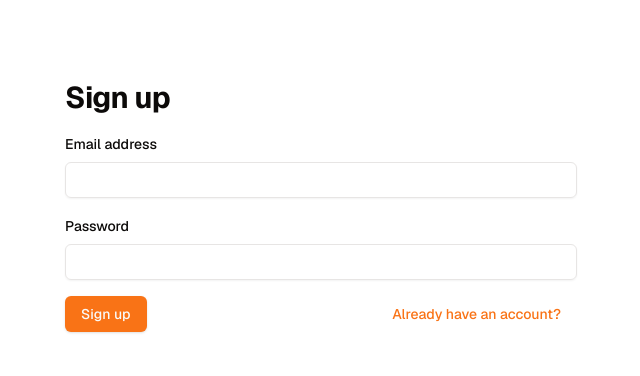
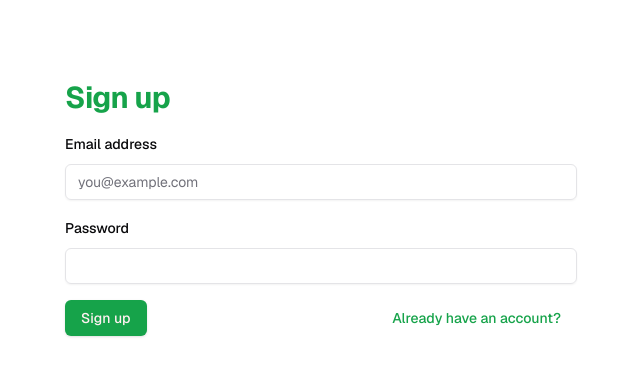
Before and after one commit to ChrisGambrell/baba, a Next.js app: page /sign-up in a window 1280 px wide. Shown: the top 376 px of the page, without its empty margins (319-959 px from the left). Built offline with nearby package versions, Linux system fonts and the light colour scheme.

Commit message:
use shadcn form for authentication

```diff
--- a/app/globals.css
+++ b/app/globals.css
@@ -5,46 +5,46 @@
 @layer base {
 	:root {
 		--background: 0 0% 100%;
-		--foreground: 20 14.3% 4.1%;
+		--foreground: 240 10% 3.9%;
 		--card: 0 0% 100%;
-		--card-foreground: 20 14.3% 4.1%;
+		--card-foreground: 240 10% 3.9%;
 		--popover: 0 0% 100%;
-		--popover-foreground: 20 14.3% 4.1%;
-		--primary: 24.6 95% 53.1%;
-		--primary-foreground: 60 9.1% 97.8%;
-		--secondary: 60 4.8% 95.9%;
-		--secondary-foreground: 24 9.8% 10%;
-		--muted: 60 4.8% 95.9%;
-		--muted-foreground: 25 5.3% 44.7%;
-		--accent: 60 4.8% 95.9%;
-		--accent-foreground: 24 9.8% 10%;
+		--popover-foreground: 240 10% 3.9%;
+		--primary: 142.1 76.2% 36.3%;
+		--primary-foreground: 355.7 100% 97.3%;
+		--secondary: 240 4.8% 95.9%;
+		--secondary-foreground: 240 5.9% 10%;
+		--muted: 240 4.8% 95.9%;
+		--muted-foreground: 240 3.8% 46.1%;
+		--accent: 240 4.8% 95.9%;
+		--accent-foreground: 240 5.9% 10%;
 		--destructive: 0 84.2% 60.2%;
-		--destructive-foreground: 60 9.1% 97.8%;
-		--border: 20 5.9% 90%;
-		--input: 20 5.9% 90%;
-		--ring: 24.6 95% 53.1%;
+		--destructive-foreground: 0 0% 98%;
+		--border: 240 5.9% 90%;
+		--input: 240 5.9% 90%;
+		--ring: 142.1 76.2% 36.3%;
 		--radius: 0.5rem;
 	}
 
 	.dark {
 		--background: 20 14.3% 4.1%;
-		--foreground: 60 9.1% 97.8%;
-		--card: 20 14.3% 4.1%;
-		--card-foreground: 60 9.1% 97.8%;
-		--popover: 20 14.3% 4.1%;
-		--popover-foreground: 60 9.1% 97.8%;
-		--primary: 20.5 90.2% 48.2%;
-		--primary-foreground: 60 9.1% 97.8%;
-		--secondary: 12 6.5% 15.1%;
-		--secondary-foreground: 60 9.1% 97.8%;
-		--muted: 12 6.5% 15.1%;
-		--muted-foreground: 24 5.4% 63.9%;
+		--foreground: 0 0% 95%;
+		--card: 24 9.8% 10%;
+		--card-foreground: 0 0% 95%;
+		--popover: 0 0% 9%;
+		--popover-foreground: 0 0% 95%;
+		--primary: 142.1 70.6% 45.3%;
+		--primary-foreground: 144.9 80.4% 10%;
+		--secondary: 240 3.7% 15.9%;
+		--secondary-foreground: 0 0% 98%;
+		--muted: 0 0% 15%;
+		--muted-foreground: 240 5% 64.9%;
 		--accent: 12 6.5% 15.1%;
-		--accent-foreground: 60 9.1% 97.8%;
-		--destructive: 0 72.2% 50.6%;
-		--destructive-foreground: 60 9.1% 97.8%;
-		--border: 12 6.5% 15.1%;
-		--input: 12 6.5% 15.1%;
-		--ring: 20.5 90.2% 48.2%;
+		--accent-foreground: 0 0% 98%;
+		--destructive: 0 62.8% 30.6%;
+		--destructive-foreground: 0 85.7% 97.3%;
+		--border: 240 3.7% 15.9%;
+		--input: 240 3.7% 15.9%;
+		--ring: 142.4 71.8% 29.2%;
 	}
 }
--- a/app/layout.tsx
+++ b/app/layout.tsx
@@ -1,10 +1,14 @@
 import { GeistSans } from 'geist/font/sans'
+import { Toaster } from 'react-hot-toast'
 import './globals.css'
 
 export default function RootLayout({ children }: { children: React.ReactNode }) {
 	return (
 		<html lang='en' className={GeistSans.className}>
-			<body className='bg-background text-foreground'>{children}</body>
+			<body className='bg-background text-foreground'>
+				{children}
+				<Toaster />
+			</body>
 		</html>
 	)
 }
--- a/app/sign-in/page.tsx
+++ b/app/sign-in/page.tsx
@@ -1,46 +1,71 @@
+'use client'
+
 import { Button, buttonVariants } from '@/components/ui/button'
+import { Form, FormControl, FormField, FormItem, FormLabel, FormMessage } from '@/components/ui/form'
 import { Input } from '@/components/ui/input'
-import { Label } from '@/components/ui/label'
-import { createClient } from '@/lib/supabase/server'
-import { cookies } from 'next/headers'
+import { createClient } from '@/lib/supabase/client'
+import { zodResolver } from '@hookform/resolvers/zod'
 import Link from 'next/link'
-import { redirect } from 'next/navigation'
+import { useRouter } from 'next/navigation'
+import { useForm } from 'react-hook-form'
+import toast from 'react-hot-toast'
+import { z } from 'zod'
 
-export default function SignIn({ searchParams }: { searchParams: { message?: string } }) {
-	async function signIn(formData: FormData) {
-		'use server'
+const formSchema = z.object({ email: z.string().email(), password: z.string().min(1) })
+type TForm = z.infer<typeof formSchema>
 
-		const email = formData.get('email') as string
-		const password = formData.get('password') as string
-		const cookieStore = cookies()
-		const supabase = createClient(cookieStore)
+export default function SignIn() {
+	const router = useRouter()
+	const form = useForm<TForm>({ defaultValues: { email: '', password: '' }, resolver: zodResolver(formSchema) })
 
-		const { error } = await supabase.auth.signInWithPassword({ email, password })
-		if (error) return redirect(`/sign-in?message=${error.message}`)
+	async function signIn(formData: TForm) {
+		const supabase = createClient()
 
-		return redirect('/')
+		const { error } = await supabase.auth.signInWithPassword(formData)
+		if (error) return toast.error(error.message)
+
+		return router.push('/')
 	}
 
 	return (
 		<div className='w-screen h-screen'>
-			<form className='w-full max-w-lg pt-20 mx-auto space-y-4' action={signIn}>
-				<h1 className='text-3xl font-bold tracking-tight'>Sign in</h1>
-				<div className='space-y-1.5'>
-					<Label htmlFor='email'>Email address</Label>
-					<Input name='email' type='email' />
-				</div>
-				<div className='space-y-1.5'>
-					<Label htmlFor='password'>Password</Label>
-					<Input name='password' type='password' />
-				</div>
+			<Form {...form}>
+				<form className='w-full max-w-lg pt-20 mx-auto space-y-4' onSubmit={form.handleSubmit(signIn)}>
+					<h1 className='text-3xl font-bold tracking-tight text-primary'>Sign in</h1>
+					<FormField
+						control={form.control}
+						name='email'
+						render={({ field }) => (
+							<FormItem>
+								<FormLabel>Email address</FormLabel>
+								<FormControl>
+									<Input placeholder='you@example.com' {...field} />
+								</FormControl>
+								<FormMessage />
+							</FormItem>
+						)}
+					/>
+					<FormField
+						control={form.control}
+						name='password'
+						render={({ field }) => (
+							<FormItem>
+								<FormLabel>Password</FormLabel>
+								<FormControl>
+									<Input type='password' {...field} />
+								</FormControl>
+								<FormMessage />
+							</FormItem>
+						)}
+					/>
 					<div className='flex items-center justify-between'>
-					<Button>Sign in</Button>
+						<Button type='submit'>Sign in</Button>
 						<Link className={buttonVariants({ variant: 'link' })} href='/sign-up'>
 							Don't have an account?
 						</Link>
 					</div>
-				{searchParams.message && <p className='px-2 py-1 rounded-md text-foreground bg-primary/10'>{searchParams.message}</p>}
 				</form>
+			</Form>
 		</div>
 	)
 }
--- a/app/sign-up/page.tsx
+++ b/app/sign-up/page.tsx
@@ -1,47 +1,70 @@
+'use client'
+
 import { Button, buttonVariants } from '@/components/ui/button'
+import { Form, FormControl, FormField, FormItem, FormLabel, FormMessage } from '@/components/ui/form'
 import { Input } from '@/components/ui/input'
-import { Label } from '@/components/ui/label'
-import { createClient } from '@/lib/supabase/server'
-import { cookies, headers } from 'next/headers'
+import { createClient } from '@/lib/supabase/client'
+import { zodResolver } from '@hookform/resolvers/zod'
 import Link from 'next/link'
-import { redirect } from 'next/navigation'
+import { useForm } from 'react-hook-form'
+import toast from 'react-hot-toast'
+import { z } from 'zod'
 
-export default function SignUp({ searchParams }: { searchParams: { message?: string } }) {
-	async function signUp(formData: FormData) {
-		'use server'
+const formSchema = z.object({ email: z.string().email(), password: z.string().min(6) })
+type TForm = z.infer<typeof formSchema>
 
-		const origin = headers().get('origin')
-		const email = formData.get('email') as string
-		const password = formData.get('password') as string
-		const cookieStore = cookies()
-		const supabase = createClient(cookieStore)
+export default function SignUp() {
+	const form = useForm<TForm>({ defaultValues: { email: '', password: '' }, resolver: zodResolver(formSchema) })
 
-		const { error } = await supabase.auth.signUp({ email, password, options: { emailRedirectTo: `${origin}/auth/callback` } })
-		if (error) return redirect(`/sign-up?message=${error.message}`)
+	async function signUp(formData: TForm) {
+		const origin = process.env.NEXT_PUBLIC_ORIGIN_URL
+		const supabase = createClient()
 
-		return redirect('/sign-up?message=Check email to continue sign in process')
+		const { error } = await supabase.auth.signUp({ ...formData, options: { emailRedirectTo: `${origin}/auth/callback` } })
+		if (error) return toast.error(error.message)
+
+		return toast('Check email to continue sign in process')
 	}
 
 	return (
 		<div className='w-screen h-screen'>
-			<form className='w-full max-w-lg pt-20 mx-auto space-y-4' action={signUp}>
-				<h1 className='text-3xl font-bold tracking-tight'>Sign up</h1>
-				<div className='space-y-1.5'>
-					<Label htmlFor='email'>Email address</Label>
-					<Input name='email' type='email' />
-				</div>
-				<div className='space-y-1.5'>
-					<Label htmlFor='password'>Password</Label>
-					<Input name='password' type='password' />
-				</div>
+			<Form {...form}>
+				<form className='w-full max-w-lg pt-20 mx-auto space-y-4' onSubmit={form.handleSubmit(signUp)}>
+					<h1 className='text-3xl font-bold tracking-tight text-primary'>Sign up</h1>
+					<FormField
+						control={form.control}
+						name='email'
+						render={({ field }) => (
+							<FormItem>
+								<FormLabel>Email address</FormLabel>
+								<FormControl>
+									<Input placeholder='you@example.com' {...field} />
+								</FormControl>
+								<FormMessage />
+							</FormItem>
+						)}
+					/>
+					<FormField
+						control={form.control}
+						name='password'
+						render={({ field }) => (
+							<FormItem>
+								<FormLabel>Password</FormLabel>
+								<FormControl>
+									<Input type='password' {...field} />
+								</FormControl>
+								<FormMessage />
+							</FormItem>
+						)}
+					/>
 					<div className='flex items-center justify-between'>
-					<Button>Sign up</Button>
+						<Button type='submit'>Sign up</Button>
 						<Link className={buttonVariants({ variant: 'link' })} href='/sign-in'>
 							Already have an account?
 						</Link>
 					</div>
-				{searchParams.message && <p className='px-2 py-1 rounded-md text-foreground bg-primary/10'>{searchParams.message}</p>}
 				</form>
+			</Form>
 		</div>
 	)
 }
--- /dev/null
+++ b/components/ui/form.tsx
@@ -0,0 +1,176 @@
+import * as React from "react"
+import * as LabelPrimitive from "@radix-ui/react-label"
+import { Slot } from "@radix-ui/react-slot"
+import {
+  Controller,
+  ControllerProps,
+  FieldPath,
+  FieldValues,
+  FormProvider,
+  useFormContext,
+} from "react-hook-form"
+
+import { cn } from "@/lib/utils"
+import { Label } from "@/components/ui/label"
+
+const Form = FormProvider
+
+type FormFieldContextValue<
+  TFieldValues extends FieldValues = FieldValues,
+  TName extends FieldPath<TFieldValues> = FieldPath<TFieldValues>
+> = {
+  name: TName
+}
+
+const FormFieldContext = React.createContext<FormFieldContextValue>(
+  {} as FormFieldContextValue
+)
+
+const FormField = <
+  TFieldValues extends FieldValues = FieldValues,
+  TName extends FieldPath<TFieldValues> = FieldPath<TFieldValues>
+>({
+  ...props
+}: ControllerProps<TFieldValues, TName>) => {
+  return (
+    <FormFieldContext.Provider value={{ name: props.name }}>
+      <Controller {...props} />
+    </FormFieldContext.Provider>
+  )
+}
+
+const useFormField = () => {
+  const fieldContext = React.useContext(FormFieldContext)
+  const itemContext = React.useContext(FormItemContext)
+  const { getFieldState, formState } = useFormContext()
+
+  const fieldState = getFieldState(fieldContext.name, formState)
+
+  if (!fieldContext) {
+    throw new Error("useFormField should be used within <FormField>")
+  }
+
+  const { id } = itemContext
+
+  return {
+    id,
+    name: fieldContext.name,
+    formItemId: `${id}-form-item`,
+    formDescriptionId: `${id}-form-item-description`,
+    formMessageId: `${id}-form-item-message`,
+    ...fieldState,
+  }
+}
+
+type FormItemContextValue = {
+  id: string
+}
+
+const FormItemContext = React.createContext<FormItemContextValue>(
+  {} as FormItemContextValue
+)
+
+const FormItem = React.forwardRef<
+  HTMLDivElement,
+  React.HTMLAttributes<HTMLDivElement>
+>(({ className, ...props }, ref) => {
+  const id = React.useId()
+
+  return (
+    <FormItemContext.Provider value={{ id }}>
+      <div ref={ref} className={cn("space-y-2", className)} {...props} />
+    </FormItemContext.Provider>
+  )
+})
+FormItem.displayName = "FormItem"
+
+const FormLabel = React.forwardRef<
+  React.ElementRef<typeof LabelPrimitive.Root>,
+  React.ComponentPropsWithoutRef<typeof LabelPrimitive.Root>
+>(({ className, ...props }, ref) => {
+  const { error, formItemId } = useFormField()
+
+  return (
+    <Label
+      ref={ref}
+      className={cn(error && "text-destructive", className)}
+      htmlFor={formItemId}
+      {...props}
+    />
+  )
+})
+FormLabel.displayName = "FormLabel"
+
+const FormControl = React.forwardRef<
+  React.ElementRef<typeof Slot>,
+  React.ComponentPropsWithoutRef<typeof Slot>
+>(({ ...props }, ref) => {
+  const { error, formItemId, formDescriptionId, formMessageId } = useFormField()
+
+  return (
+    <Slot
+      ref={ref}
+      id={formItemId}
+      aria-describedby={
+        !error
+          ? `${formDescriptionId}`
+          : `${formDescriptionId} ${formMessageId}`
+      }
+      aria-invalid={!!error}
+      {...props}
+    />
+  )
+})
+FormControl.displayName = "FormControl"
+
+const FormDescription = React.forwardRef<
+  HTMLParagraphElement,
+  React.HTMLAttributes<HTMLParagraphElement>
+>(({ className, ...props }, ref) => {
+  const { formDescriptionId } = useFormField()
+
+  return (
+    <p
+      ref={ref}
+      id={formDescriptionId}
+      className={cn("text-[0.8rem] text-muted-foreground", className)}
+      {...props}
+    />
+  )
+})
+FormDescription.displayName = "FormDescription"
+
+const FormMessage = React.forwardRef<
+  HTMLParagraphElement,
+  React.HTMLAttributes<HTMLParagraphElement>
+>(({ className, children, ...props }, ref) => {
+  const { error, formMessageId } = useFormField()
+  const body = error ? String(error?.message) : children
+
+  if (!body) {
+    return null
+  }
+
+  return (
+    <p
+      ref={ref}
+      id={formMessageId}
+      className={cn("text-[0.8rem] font-medium text-destructive", className)}
+      {...props}
+    >
+      {body}
+    </p>
+  )
+})
+FormMessage.displayName = "FormMessage"
+
+export {
+  useFormField,
+  Form,
+  FormItem,
+  FormLabel,
+  FormControl,
+  FormDescription,
+  FormMessage,
+  FormField,
+}
--- a/package.json
+++ b/package.json
@@ -6,6 +6,7 @@
     "start": "next start"
   },
   "dependencies": {
+    "@hookform/resolvers": "^3.3.2",
     "@radix-ui/react-icons": "^1.3.0",
     "@radix-ui/react-label": "^2.0.2",
     "@radix-ui/react-slot": "^1.0.2",
@@ -19,10 +20,13 @@
     "postcss": "8.4.29",
     "react": "18.2.0",
     "react-dom": "18.2.0",
+    "react-hook-form": "^7.48.2",
+    "react-hot-toast": "^2.4.1",
     "tailwind-merge": "^2.1.0",
     "tailwindcss": "3.3.3",
     "tailwindcss-animate": "^1.0.7",
-    "typescript": "5.1.3"
+    "typescript": "5.1.3",
+    "zod": "^3.22.4"
   },
   "devDependencies": {
     "@types/node": "20.3.1",
```
Also changed, not shown: 1 other file (tests, documents, lock files or other folders). Lines whose indentation alone changed are shown as unchanged.
